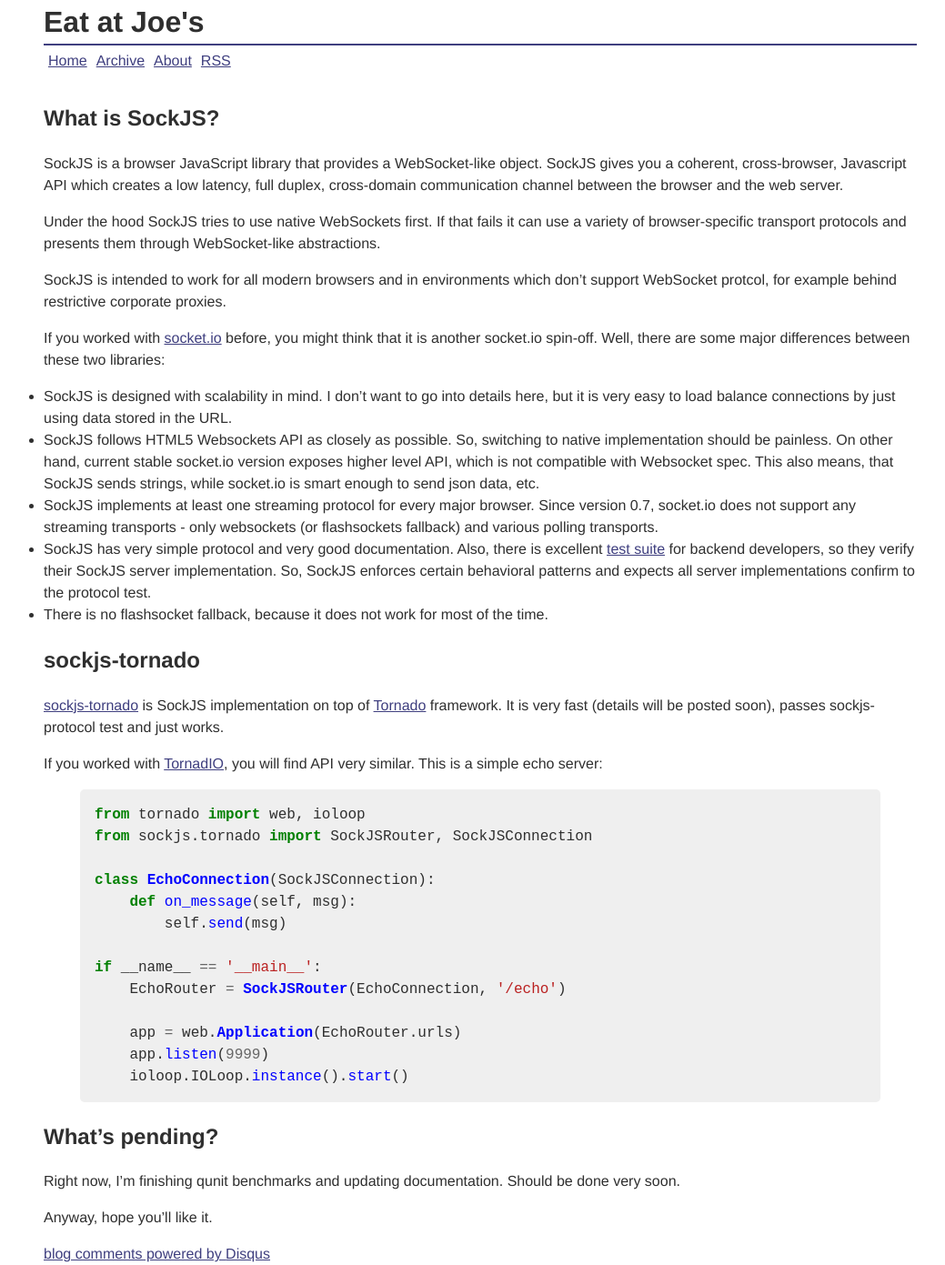
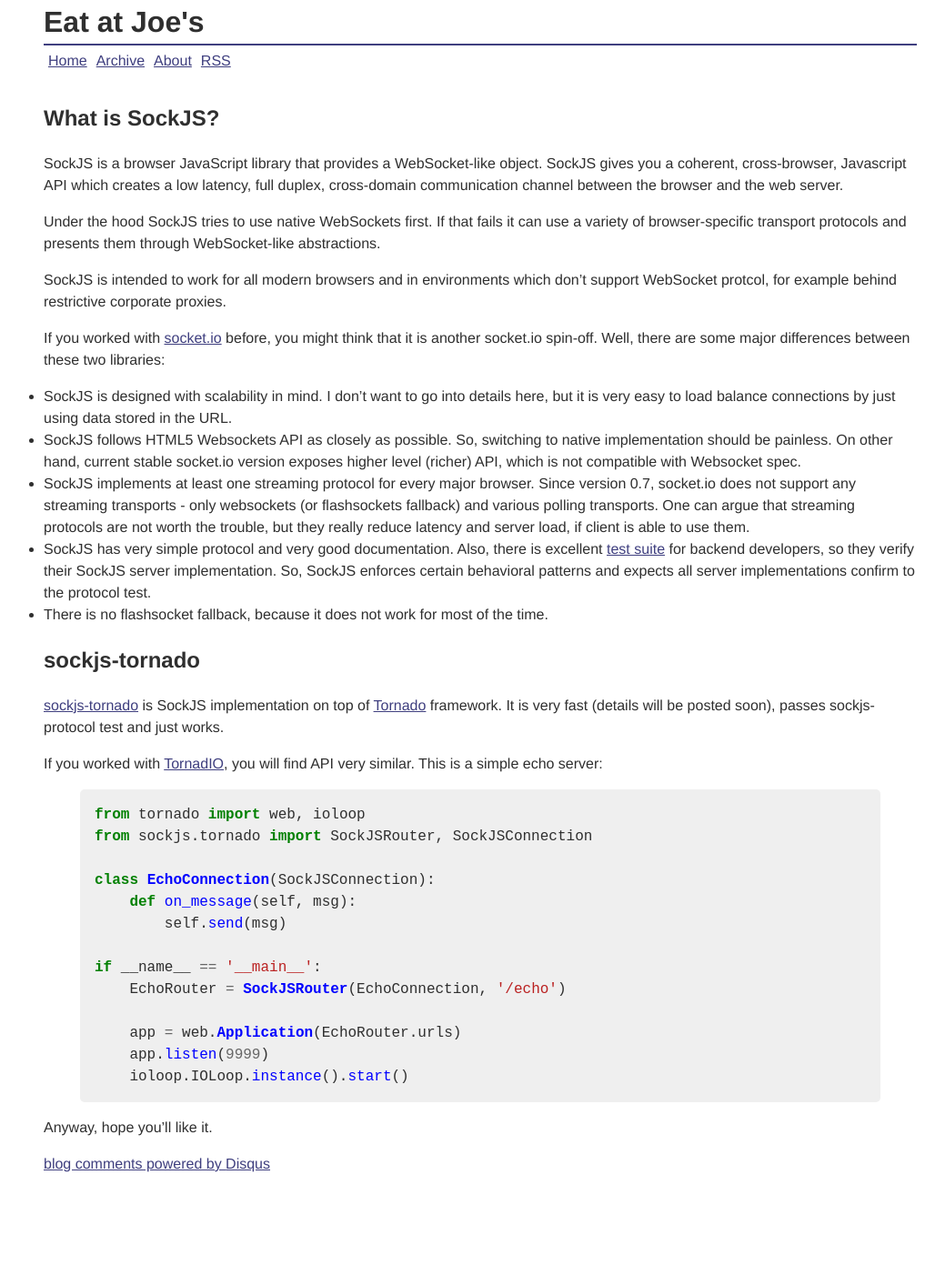
Before and after one commit to mrjoes/mrjoes.github.com, a Jekyll site: the page built from _posts/2011-12-14-sockjs-tornado.md, in a window 1280 px wide. Shown: the whole page at 91% size, without its empty margins (112-1151 px from the left). Built offline with Jekyll 4.4.1, drawn with Linux system fonts in a browser that asks for light colours; comment, search, counter and statistics services are not loaded; after the commit the page ends 1292 px from its top, so only the background shows below that.

Commit message:
Grammar.

```diff
--- a/_posts/2011-12-14-sockjs-tornado.md
+++ b/_posts/2011-12-14-sockjs-tornado.md
@@ -17,10 +17,10 @@
 * SockJS is designed with scalability in mind. I don't want to go into details here, but it is very easy to load balance
   connections by just using data stored in the URL.
 * SockJS follows HTML5 Websockets API as closely as possible. So, switching to native implementation should be painless. On other
-  hand, current stable socket.io version exposes higher level API, which is not compatible with Websocket spec. This also means,
-  that SockJS sends strings, while socket.io is smart enough to send json data, etc.
+  hand, current stable socket.io version exposes higher level (richer) API, which is not compatible with Websocket spec.
 * SockJS implements at least one streaming protocol for every major browser. Since version 0.7, socket.io does not support any
-  streaming transports - only websockets (or flashsockets fallback) and various polling transports.
+  streaming transports - only websockets (or flashsockets fallback) and various polling transports. One can argue that streaming
+  protocols are not worth the trouble, but they really reduce latency and server load, if client is able to use them.
 * SockJS has very simple protocol and very good documentation. Also, there is excellent
   [test suite](https://github.com/sockjs/sockjs-protocol) for backend developers, so they verify their SockJS server
   implementation. So, SockJS enforces certain behavioral patterns and expects all server implementations confirm to the protocol
@@ -53,9 +53,4 @@
     ioloop.IOLoop.instance().start()
 {% endhighlight %}
 
-What's pending?
----------------
-
-Right now, I'm finishing qunit benchmarks and updating documentation. Should be done very soon.
-
 Anyway, hope you'll like it.
```
